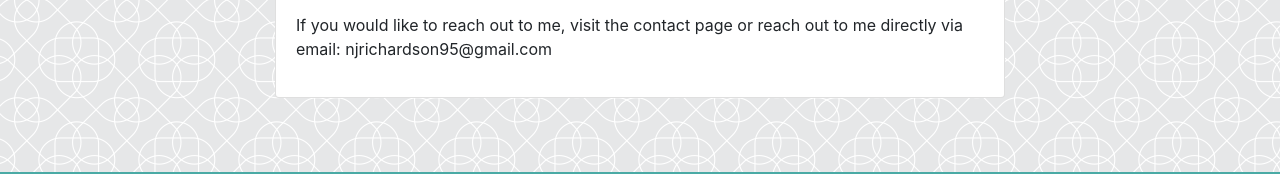
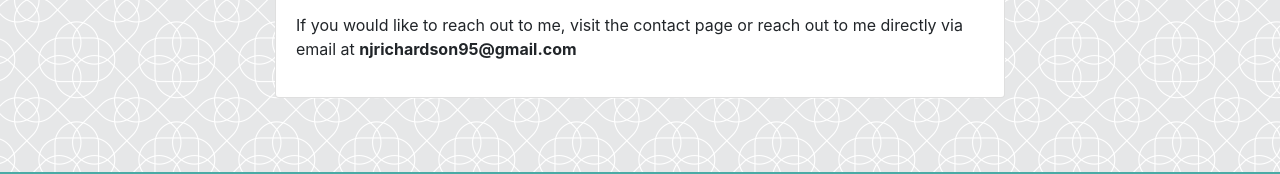
Before and after one commit to NicoleJayer/Bootstrap-Portfolio, a plain HTML site: page index.html in a window 1280 px wide. Shown: the part 617-791 px from the top of the page. Drawn offline with nearby package versions, Linux system fonts and the light colour scheme.

Commit message:
made a couple small tweaks to index page and about me paragraph

```diff
--- a/assets/css/style.css
+++ b/assets/css/style.css
@@ -9,6 +9,7 @@ body {
 
 
 }
+
 
 a {
     color: white;
--- a/index.html
+++ b/index.html
@@ -62,7 +62,7 @@
               <p>Hey there, my name is Nicole and I am a 22 year-old taking her first steps into the world of web and software development. I graduated from James Madison University in May 2017 with a double major in Commuications and Media Arts & Design. After time spent working for a non-profit in Washington, D.C. I discovered that my passions did not lie in the filed of communications but rather in web development and design.</p>
               <p>I had always dabbled in web development from a young age, but decided now was the time to persue it on a professional level. Though one can achieve success through self-teaching and great discipline, I decided a more formal class structure would be the best way to further educate myself. I enrolled in the GW Coding Bootcamp and began classes May 2018. I have come full-cirlce in my education, and now more than ever before, have a clearer picture of what I want my future to look like.</p>
               <p>I plan to work towards learning full-stack web development via the GW Bootcamp curriculum, and then after graduating the program, working to find a relevant career in the city of my dreams, Seattle, Washington.</p>
-              <p>If you would like to reach out to me, visit the contact page or reach out to me directly via email: njrichardson95@gmail.com</p>
+              <p>If you would like to reach out to me, visit the contact page or reach out to me directly via email at <strong>njrichardson95@gmail.com</strong>
             </div>
         </div>
       </div>
```
